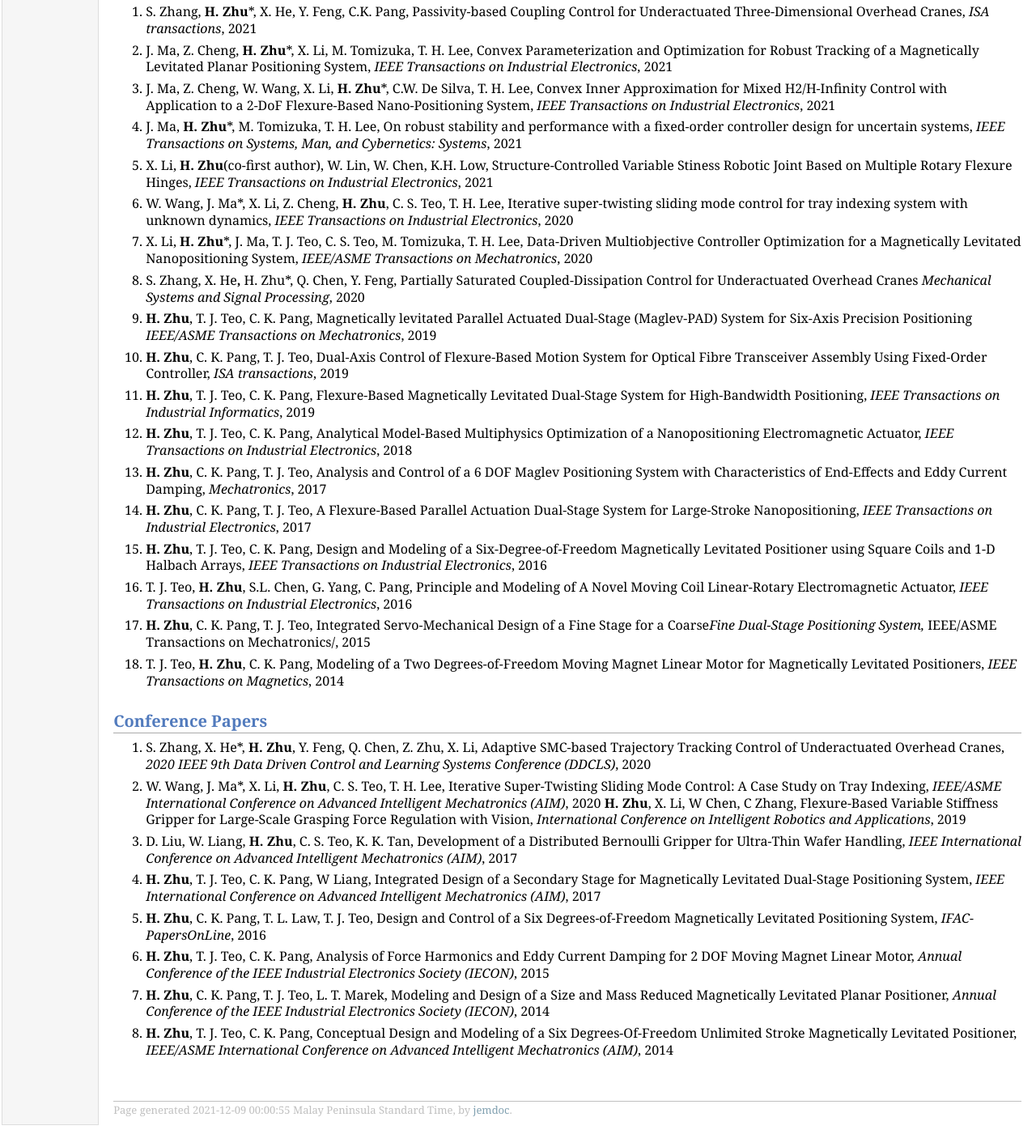
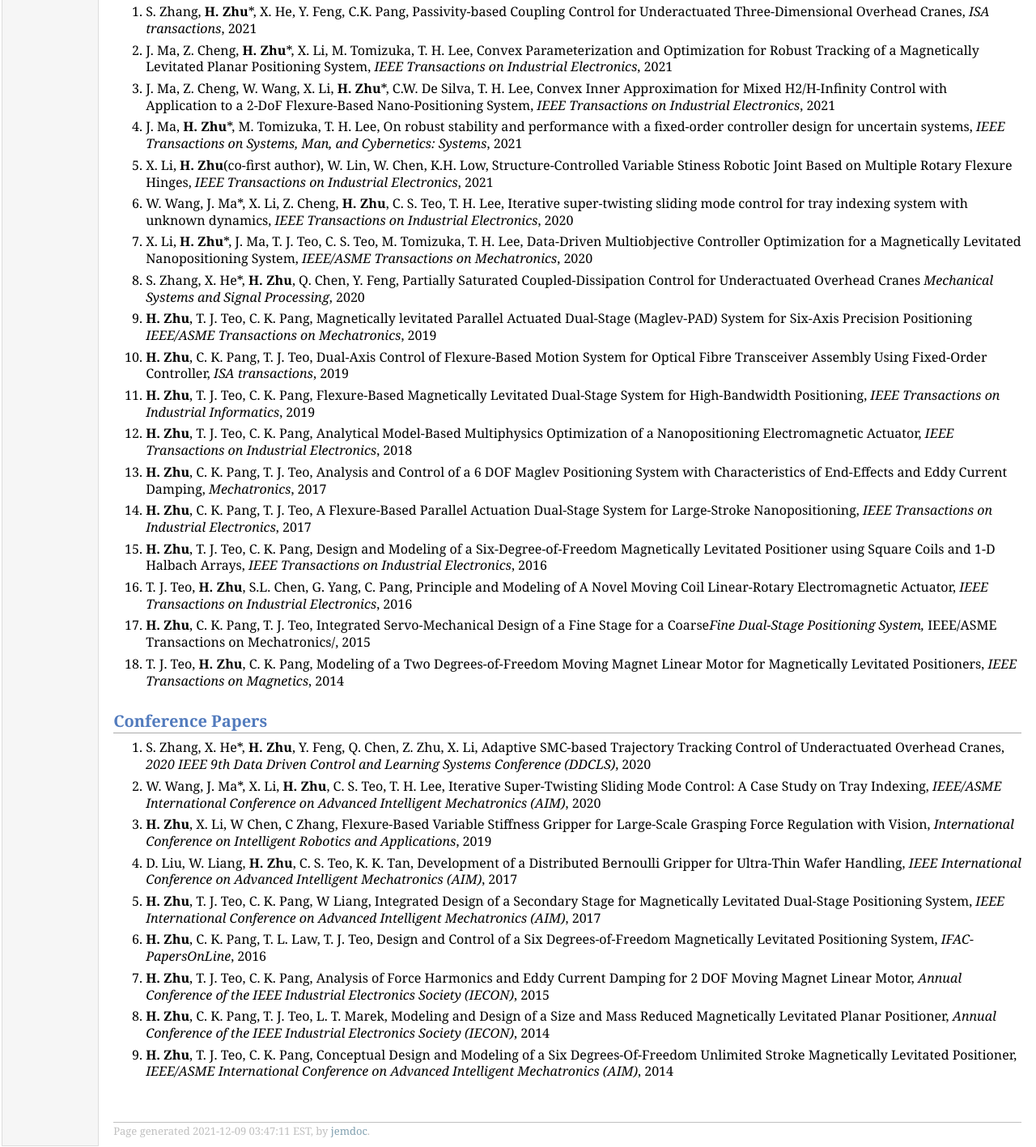
Before and after one commit to H-Y-Zhu/H-Y-Zhu.github.io, a plain HTML site: page publication.html in a window 1280 px wide. Shown: the part 538-1955 px from the top of the page at 81% size. Drawn offline with Linux system fonts and the light colour scheme.

Commit message:
some minor modified

```diff
--- a/publication.html
+++ b/publication.html
@@ -57,7 +57,7 @@ International Conference on Intelligent Robots and Systems (IROS), 2020</p>
 </li>
 <li><p>X. Li, <b>H. Zhu</b>*, J. Ma, T. J. Teo, C. S. Teo, M. Tomizuka, T. H. Lee, Data-Driven Multiobjective Controller Optimization for a Magnetically Levitated Nanopositioning System, <i>IEEE/ASME Transactions on Mechatronics</i>,	2020</p>
 </li>
-<li><p>S. Zhang, X. He<b>, </b>H. Zhu*, Q. Chen, Y. Feng, Partially Saturated Coupled-Dissipation Control for Underactuated Overhead Cranes
+<li><p>S. Zhang, X. He*, <b>H. Zhu</b>, Q. Chen, Y. Feng, Partially Saturated Coupled-Dissipation Control for Underactuated Overhead Cranes
 <i>Mechanical Systems and Signal Processing</i>, 2020</p>
 </li>
 <li><p><b>H. Zhu</b>, T. J. Teo, C. K. Pang, Magnetically levitated Parallel Actuated Dual-Stage (Maglev-PAD) System for Six-Axis Precision Positioning <i>IEEE/ASME Transactions on Mechatronics</i>, 2019</p>
@@ -85,8 +85,9 @@ International Conference on Intelligent Robots and Systems (IROS), 2020</p>
 <ol>
 <li><p>S. Zhang, X. He*, <b>H. Zhu</b>, Y. Feng, Q. Chen, Z. Zhu, X. Li, Adaptive SMC-based Trajectory Tracking Control of Underactuated Overhead Cranes, <i>2020 IEEE 9th Data Driven Control and Learning Systems Conference (DDCLS)</i>, 2020</p>
 </li>
-<li><p>W. Wang, J. Ma*, X. Li, <b>H. Zhu</b>, C. S. Teo, T. H. Lee, Iterative Super-Twisting Sliding Mode Control: A Case Study on Tray Indexing, <i>IEEE/ASME International Conference on Advanced Intelligent Mechatronics (AIM)</i>, 2020
-<b>H. Zhu</b>, X. Li, W Chen, C Zhang, Flexure-Based Variable Stiffness Gripper for Large-Scale Grasping Force Regulation with Vision, <i>International Conference on Intelligent Robotics and Applications</i>, 2019</p>
+<li><p>W. Wang, J. Ma*, X. Li, <b>H. Zhu</b>, C. S. Teo, T. H. Lee, Iterative Super-Twisting Sliding Mode Control: A Case Study on Tray Indexing, <i>IEEE/ASME International Conference on Advanced Intelligent Mechatronics (AIM)</i>, 2020</p>
+</li>
+<li><p><b>H. Zhu</b>, X. Li, W Chen, C Zhang, Flexure-Based Variable Stiffness Gripper for Large-Scale Grasping Force Regulation with Vision, <i>International Conference on Intelligent Robotics and Applications</i>, 2019</p>
 </li>
 <li><p>D. Liu, W. Liang, <b>H. Zhu</b>, C. S. Teo, K. K. Tan, Development of a Distributed Bernoulli Gripper for Ultra-Thin Wafer Handling, <i>IEEE International Conference on Advanced Intelligent Mechatronics (AIM)</i>, 2017</p>
 </li>
@@ -103,7 +104,7 @@ International Conference on Intelligent Robots and Systems (IROS), 2020</p>
 </ol>
 <div id="footer">
 <div id="footer-text">
-Page generated 2021-12-09 00:00:55 Malay Peninsula Standard Time, by <a href="http://jemdoc.jaboc.net/">jemdoc</a>.
+Page generated 2021-12-09 03:47:11 EST, by <a href="http://jemdoc.jaboc.net/">jemdoc</a>.
 </div>
 </div>
 </td>
```
Also changed, not shown: 1 other file.
